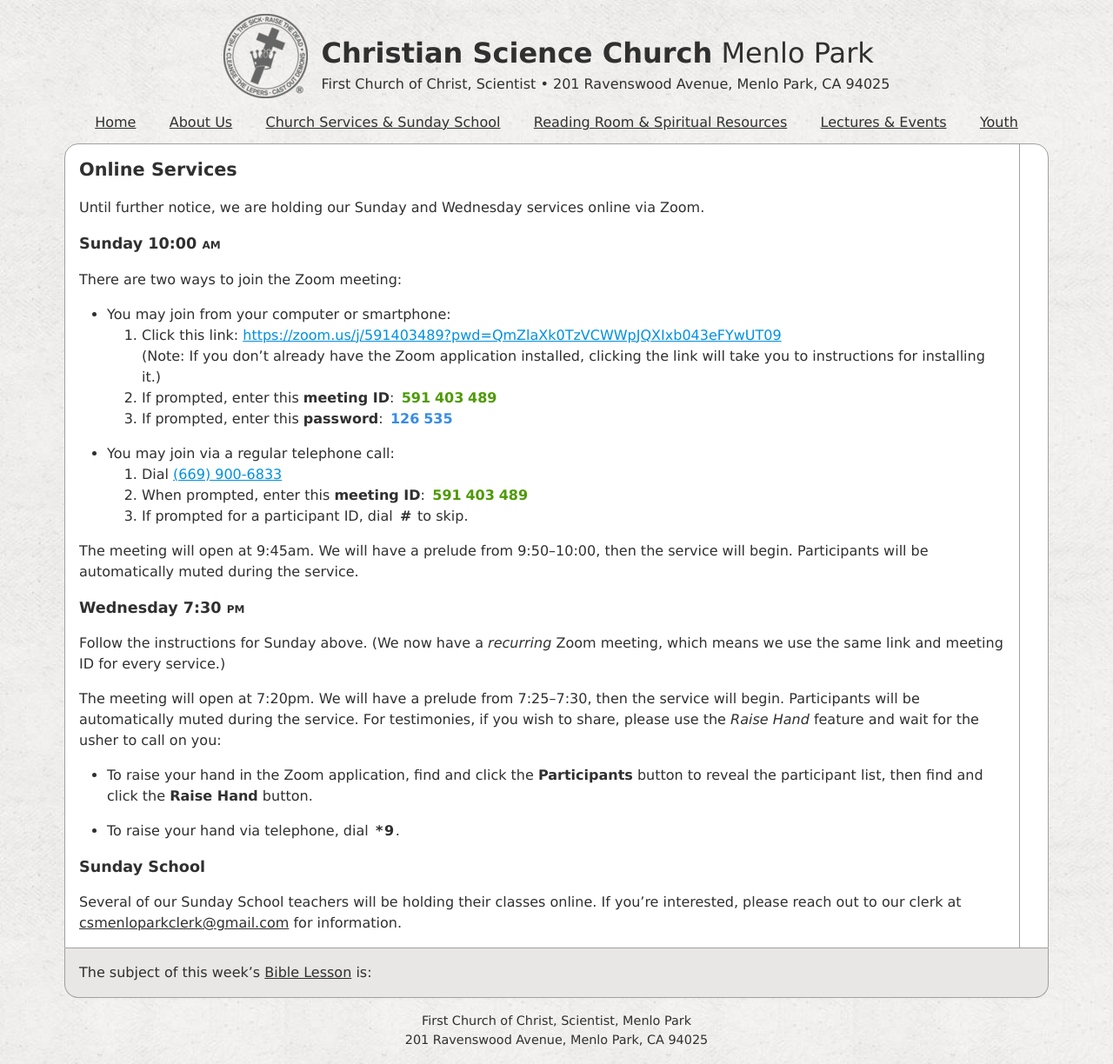
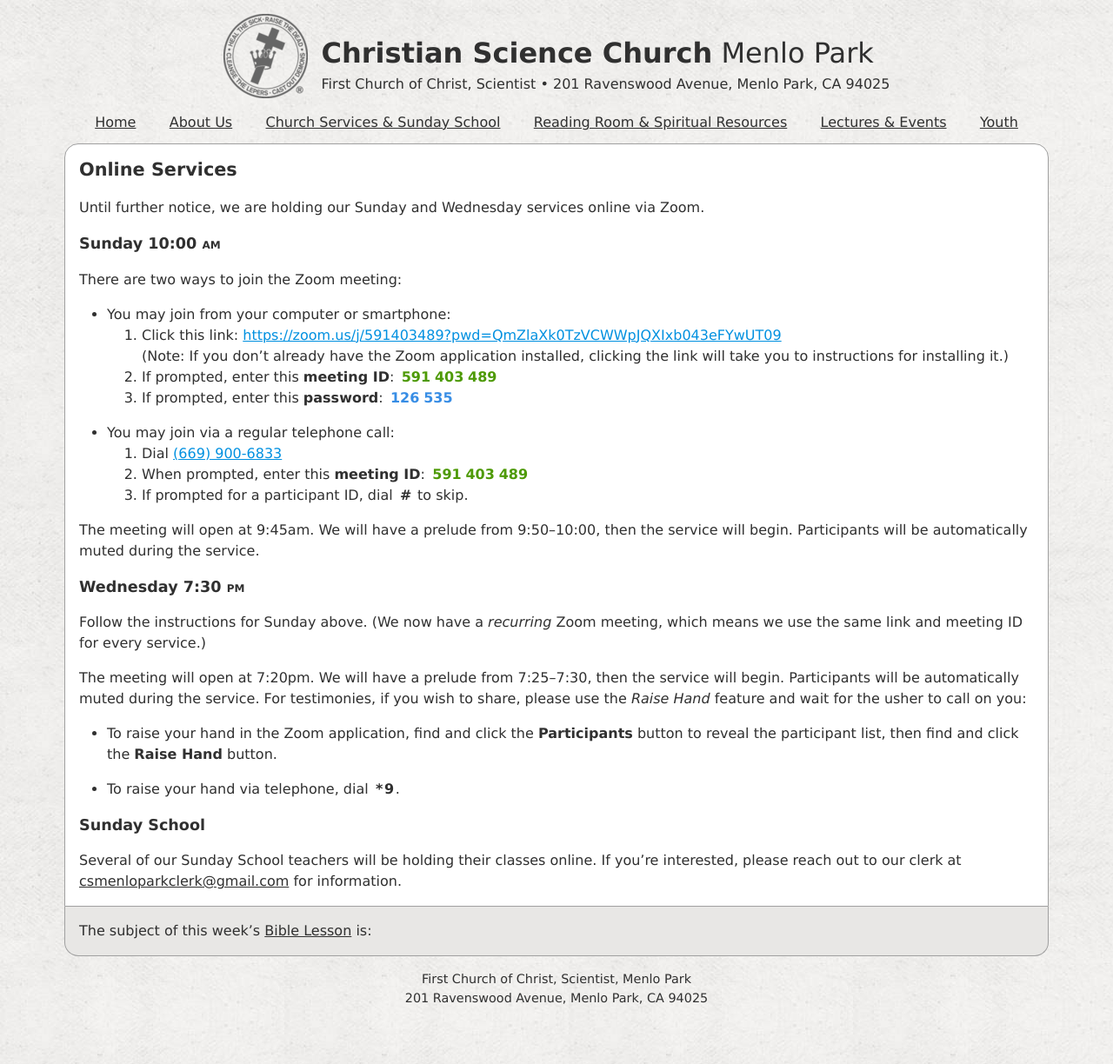
Before and after one commit to kalgynirae/csmenlopark, a Jekyll site: the page built from pages/online-services.md, in a window 1280 px wide. Shown: the whole page at 87% size. Built offline with Jekyll 4.4.1, drawn with Linux system fonts in a browser that asks for light colours; nearby versions of some CDN libraries; our own code applies the rules of GitHub Pages for plain Markdown files; a script that is not in the unit is left out; after the commit the page ends 1176 px from its top, so only the background shows below that.

```diff
--- a/pages/online-services.md
+++ b/pages/online-services.md
@@ -2,8 +2,6 @@
 title: Online Services
 permalink: /online-services/
 ---
-
-<div class="content-and-sidebar">
 
 <section markdown="1">
 
@@ -60,9 +58,3 @@ you're interested, please reach out to our clerk at
 information.
 
 </section>
-
-<aside class="right">
-<script src="https://www.christianscience.com/includes/widgets/prayer-response-page-3.js" type="text/javascript"></script>
-</aside>
-
-</div>
```
Also changed, not shown: pages/home.md (+0 -2 lines).
